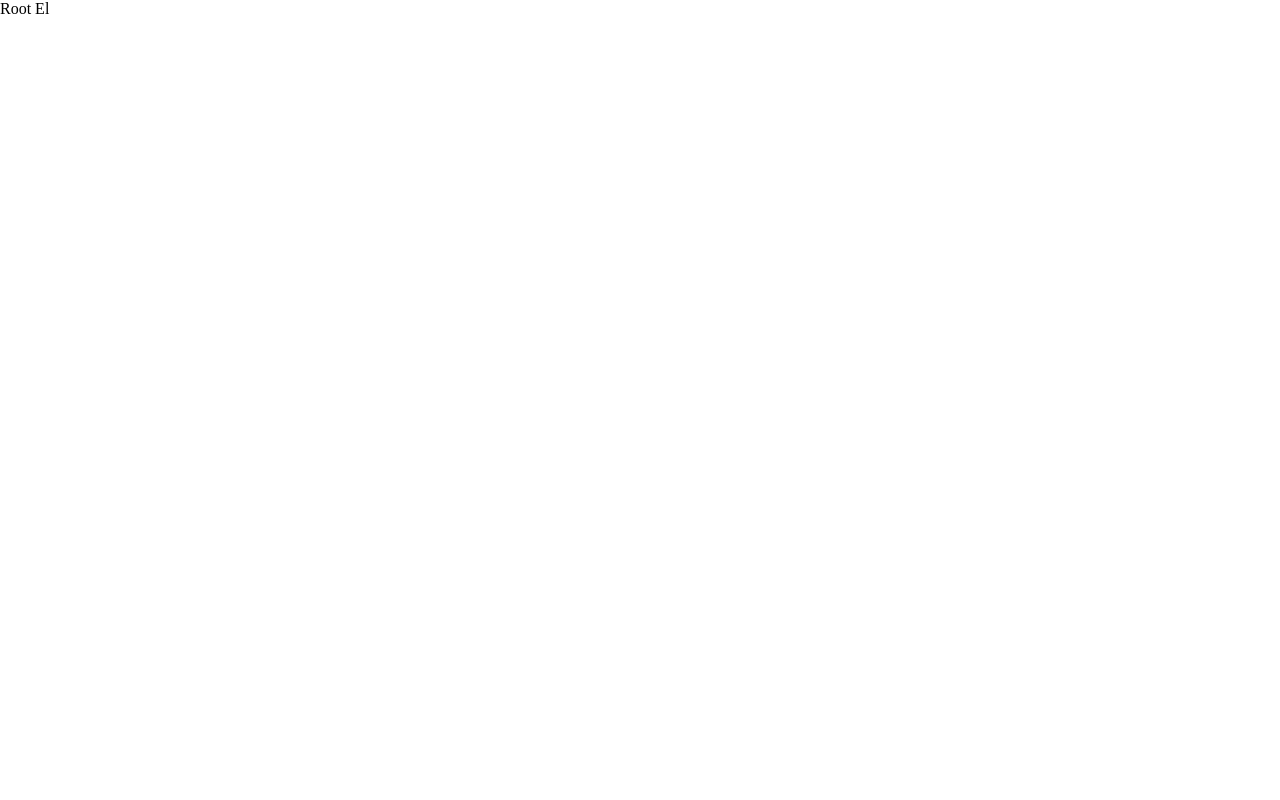
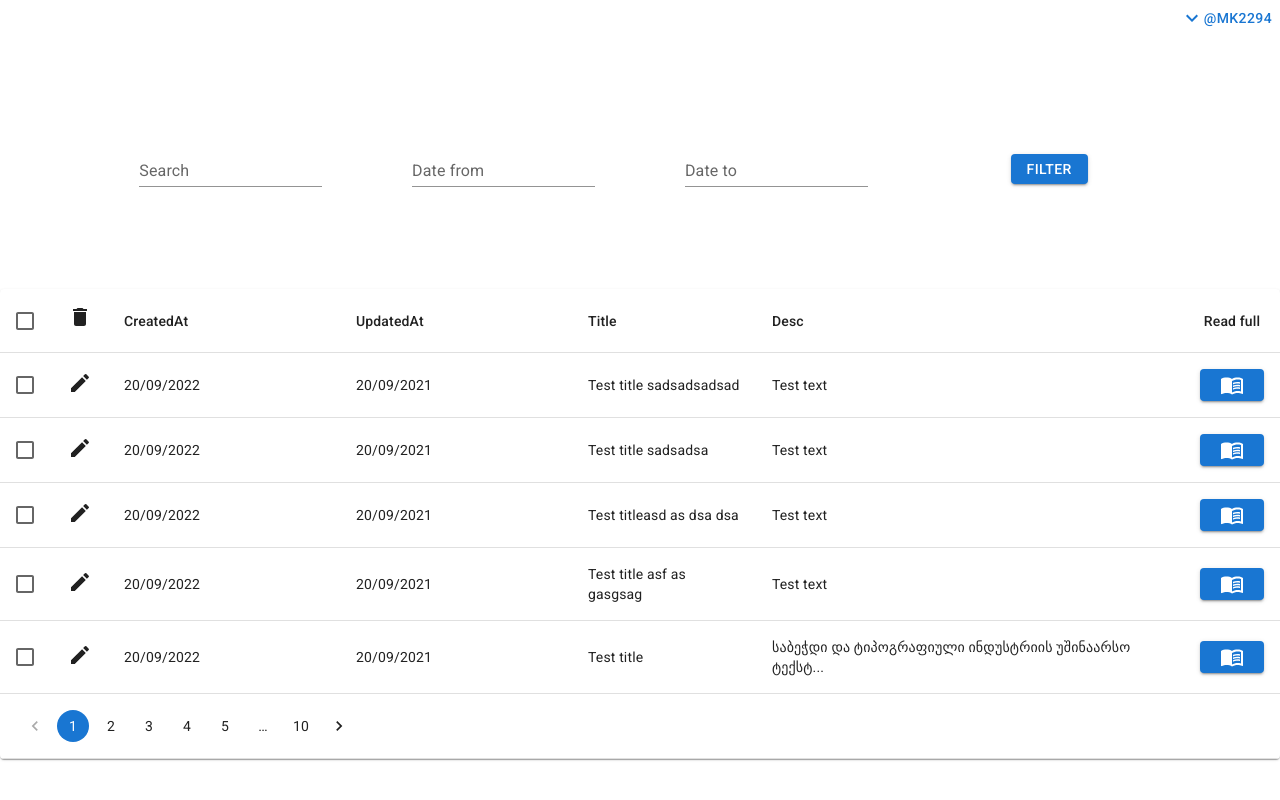
Before and after one commit to Mike-Kirichenko/post_dashboard_app, a React app: page / in a window 1280 px wide. Built offline with nearby package versions, Linux system fonts and the light colour scheme.

Commit message:
markup almost finished

```diff
--- a/package.json
+++ b/package.json
@@ -5,10 +5,13 @@
   "dependencies": {
     "@emotion/react": "^11.10.4",
     "@emotion/styled": "^11.10.4",
+    "@mui/icons-material": "^5.10.6",
     "@mui/material": "^5.10.6",
+    "@mui/x-date-pickers": "^5.0.2",
     "@testing-library/jest-dom": "^5.16.5",
     "@testing-library/react": "^13.4.0",
     "@testing-library/user-event": "^13.5.0",
+    "dayjs": "^1.11.5",
     "react": "^18.2.0",
     "react-dom": "^18.2.0",
     "react-router-dom": "^6.4.0",
--- a/src/components/App/App.css
+++ /dev/null
@@ -1,4 +0,0 @@
-* {
-  margin: 0px;
-  padding: 0px;
-}
--- /dev/null
+++ b/src/components/App/app.css
@@ -0,0 +1,9 @@
+* {
+  margin: 0px;
+  padding: 0px;
+}
+
+a {
+  text-decoration: none;
+  color: black;
+}
--- a/src/components/App/index.js
+++ b/src/components/App/index.js
@@ -1,7 +1,18 @@
-import './App.css';
+import { BrowserRouter as Router, Route, Routes } from 'react-router-dom';
+import WithAuth from '../HOC/WithAuth';
+import Login from '../Login';
+import Posts from '../Posts';
+import './app.css';
 
-function App() {
-  return <div>Root El</div>;
-}
+const App = () => {
+  return (
+    <Router>
+      <Routes>
+        <Route path='/' exact element={<Posts />} />
+        <Route path='/login' exact element={<Login />} />
+      </Routes>
+    </Router>
+  );
+};
 
 export default App;
--- /dev/null
+++ b/src/components/Filter/index.js
@@ -0,0 +1,75 @@
+import { useState } from 'react';
+import Box from '@mui/material/Box';
+import Grid from '@mui/material/Grid';
+import TextField from '@mui/material/TextField';
+import Button from '@mui/material/Button';
+import { AdapterDayjs } from '@mui/x-date-pickers/AdapterDayjs';
+import { LocalizationProvider } from '@mui/x-date-pickers/LocalizationProvider';
+import { DatePicker } from '@mui/x-date-pickers/DatePicker';
+
+const Filter = () => {
+  const [dateRange, setDateRange] = useState({ dateFrom: null, dateTo: null });
+
+  const handleSetDateRange = (dateObj) => {
+    setDateRange((prevRange) => ({ ...prevRange, ...dateObj }));
+  };
+
+  return (
+    <Box sx={{ flexGrow: 1, m: '8%', textAlign: 'center' }}>
+      <Grid container spacing={2}>
+        <Grid item xs={12} sm={3}>
+          <TextField
+            id='standard-basic'
+            label='Search'
+            variant='standard'
+            placeholder='Enter post text'
+          />
+        </Grid>
+        <Grid item xs={12} sm={3}>
+          <LocalizationProvider dateAdapter={AdapterDayjs}>
+            <DatePicker
+              label='Date from'
+              value={dateRange.dateFrom}
+              sx={{ p: '3' }}
+              onChange={(newValue) => {
+                handleSetDateRange({ dateFrom: newValue });
+              }}
+              inputFormat='DD/MM/YYYY'
+              renderInput={(params) => (
+                <TextField {...params} variant='standard' id='date-from' />
+              )}
+            />
+          </LocalizationProvider>
+        </Grid>
+        <Grid item xs={12} sm={3}>
+          <LocalizationProvider dateAdapter={AdapterDayjs}>
+            <DatePicker
+              variant='standard'
+              label='Date to'
+              value={dateRange.dateTo}
+              onChange={(newValue) => {
+                handleSetDateRange({ dateTo: newValue });
+              }}
+              inputFormat='DD/MM/YYYY'
+              sx={{ p: '3' }}
+              renderInput={(params) => (
+                <TextField {...params} variant='standard' id='date-to' />
+              )}
+            />
+          </LocalizationProvider>
+        </Grid>
+        <Grid item xs={12} sm={3}>
+          <Button
+            variant='contained'
+            type='submit'
+            sx={{ height: '30px', mt: '15px' }}
+          >
+            Filter
+          </Button>
+        </Grid>
+      </Grid>
+    </Box>
+  );
+};
+
+export default Filter;
--- /dev/null
+++ b/src/components/HOC/WithAuth.js
@@ -0,0 +1,9 @@
+import { Navigate } from 'react-router-dom';
+
+const WithAuth = ({ children }) => {
+  const token = localStorage.getItem('token');
+  if (!token) return <Navigate to='/login' />;
+  return <>{children}</>;
+};
+
+export default WithAuth;
--- a/src/components/Login/index.js
+++ b/src/components/Login/index.js
@@ -1,7 +1,42 @@
-import './App.css';
+import Box from '@mui/material/Box';
+import TextField from '@mui/material/TextField';
+import Button from '@mui/material/Button';
+import { loginWrapperStyle, loginInputStyle, loginButtonStyle } from './styles';
 
-function Login() {
-  return <div>Login</div>;
-}
+const Login = () => {
+  const tryLogin = (event) => {
+    event.preventDefault();
+  };
+
+  return (
+    <Box sx={loginWrapperStyle}>
+      <form onSubmit={tryLogin}>
+        <TextField
+          // error={true}
+          id='standard-basic'
+          label='Login'
+          variant='standard'
+          sx={loginInputStyle}
+          placeholder='Your nickname or email'
+          // helperText='Incorrect entry.'
+        />
+        <TextField
+          // error={true}
+          id='standard-password-input'
+          label='Password'
+          type='password'
+          autoComplete='current-password'
+          variant='standard'
+          sx={loginInputStyle}
+          placeholder='********'
+          // helperText='Incorrect entry.'
+        />
+        <Button variant='contained' sx={loginButtonStyle} type='submit'>
+          Login
+        </Button>
+      </form>
+    </Box>
+  );
+};
 
 export default Login;
--- /dev/null
+++ b/src/components/Login/styles.js
@@ -0,0 +1,20 @@
+const loginWrapperStyle = {
+  width: '55%',
+  margin: 'auto',
+  textAlign: 'center',
+};
+
+const loginInputStyle = {
+  width: '100%',
+  pt: '2%',
+  mt: '10%',
+  textTransform: 'uppercase',
+};
+
+const loginButtonStyle = {
+  width: '30%',
+  marginTop: '10%',
+  float: 'right',
+};
+
+export { loginWrapperStyle, loginInputStyle, loginButtonStyle };
--- /dev/null
+++ b/src/components/Posts/Post.js
@@ -0,0 +1,38 @@
+import { useContext } from 'react';
+import MenuBookIcon from '@mui/icons-material/MenuBook';
+import ModeEditIcon from '@mui/icons-material/ModeEdit';
+import { Button, Checkbox, TableCell, TableRow } from '@mui/material';
+import ModalContext from '../../context/ModalContext';
+
+const Post = ({ row }) => {
+  const { modalSetOpen } = useContext(ModalContext);
+
+  const { createdAt, updatedAt, title, desc } = row;
+  return (
+    <TableRow>
+      <TableCell padding='checkbox'>
+        <Checkbox color='primary' />
+      </TableCell>
+      <TableCell>
+        <ModeEditIcon />
+      </TableCell>
+      <TableCell align='left'>{createdAt}</TableCell>
+      <TableCell align='left'>{updatedAt}</TableCell>
+      <TableCell align='left'>{title}</TableCell>
+      <TableCell align='left'>
+        {desc.length > 100 ? `${desc.substring(0, 50)}...` : desc}
+      </TableCell>
+      <TableCell align='center'>
+        <Button
+          variant='contained'
+          size='small'
+          onClick={() => modalSetOpen(true)}
+        >
+          <MenuBookIcon />
+        </Button>
+      </TableCell>
+    </TableRow>
+  );
+};
+
+export default Post;
--- /dev/null
+++ b/src/components/Posts/PostModal.js
@@ -0,0 +1,43 @@
+import { useContext } from 'react';
+import Box from '@mui/material/Box';
+import Typography from '@mui/material/Typography';
+import Modal from '@mui/material/Modal';
+import ModalContext from '../../context/ModalContext';
+
+const style = {
+  position: 'absolute',
+  top: '50%',
+  left: '50%',
+  transform: 'translate(-50%, -50%)',
+  width: 400,
+  bgcolor: 'background.paper',
+  border: '2px solid #000',
+  boxShadow: 24,
+  p: 4,
+};
+
+const PostModal = ({ handleOpenModal }) => {
+  const { modalSetOpen } = useContext(ModalContext);
+
+  return (
+    <>
+      <Modal
+        open
+        onClose={() => modalSetOpen(false)}
+        aria-labelledby='modal-modal-title'
+        aria-describedby='modal-modal-description'
+      >
+        <Box sx={style}>
+          <Typography id='modal-modal-title' variant='h6' component='h2'>
+            Text in a modal
+          </Typography>
+          <Typography id='modal-modal-description' sx={{ mt: 2 }}>
+            Duis mollis, est non commodo luctus, nisi erat porttitor ligula.
+          </Typography>
+        </Box>
+      </Modal>
+    </>
+  );
+};
+
+export default PostModal;
--- /dev/null
+++ b/src/components/Posts/PostTableHeader.js
@@ -0,0 +1,23 @@
+import DeleteIcon from '@mui/icons-material/Delete';
+import { Checkbox, TableCell, TableHead, TableRow } from '@mui/material';
+
+const PostTableHeader = () => {
+  return (
+    <TableHead>
+      <TableRow>
+        <TableCell align='left' padding='checkbox'>
+          <Checkbox color='primary' />
+        </TableCell>
+        <TableCell align='left'>
+          <DeleteIcon />
+        </TableCell>
+        <TableCell sx={{ width: '200px' }}>CreatedAt </TableCell>
+        <TableCell sx={{ width: '200px' }}>UpdatedAt</TableCell>
+        <TableCell>Title</TableCell>
+        <TableCell>Desc</TableCell>
+        <TableCell align='center'>Read full</TableCell>
+      </TableRow>
+    </TableHead>
+  );
+};
+export default PostTableHeader;
--- /dev/null
+++ b/src/components/Posts/PostsList.js
@@ -0,0 +1,53 @@
+import Table from '@mui/material/Table';
+import TableBody from '@mui/material/TableBody';
+import PostTableHeader from './PostTableHeader';
+import Post from './Post';
+import PostTableFooter from './PostsTableFooter';
+
+const createData = (createdAt, updatedAt, title, desc) => {
+  return { createdAt, updatedAt, title, desc };
+};
+
+const rows = [
+  createData(
+    '20/09/2022',
+    '20/09/2021',
+    'Test title sadsadsadsad ',
+    'Test text'
+  ),
+  createData('20/09/2022', '20/09/2021', 'Test title sadsadsa ', 'Test text'),
+  createData(
+    '20/09/2022',
+    '20/09/2021',
+    'Test titleasd as dsa dsa',
+    'Test text'
+  ),
+  createData(
+    '20/09/2022',
+    '20/09/2021',
+    'Test title asf as gasgsag ',
+    'Test text'
+  ),
+  createData(
+    '20/09/2022',
+    '20/09/2021',
+    'Test title',
+    'საბეჭდი და ტიპოგრაფიული ინდუსტრიის უშინაარსო ტექსტია. იგი სტანდარტად 1500-იანი წლებიდან იქცა, როდესაც უცნობმა მბეჭდავმა ამწყობ დაზგაზე წიგნის საცდელი ეგზემპლარი დაბეჭდა. მისი ტექსტი არამარტო 5 საუკუნის მანძილზე შემორჩა, არამედ მან დღემდე, ელექტრონული ტიპოგრაფიის დრომდეც უცვლელად მოაღწია. განსაკუთრებული პოპულარობა მას 1960-იან წლებში გამოსულმა Letraset-ის ცნობილმა ტრაფარეტებმა მოუტანა, უფრო მოგვიანებით კი — Aldus PageMaker-ის ტიპის საგამომცემლო პროგრამებმა, რომლებშიც Lorem Ipsum-ის სხვადასხვა ვერსიები იყო ჩაშენებული.'
+  ),
+];
+
+const PostsList = () => {
+  return (
+    <Table>
+      <PostTableHeader />
+      <TableBody>
+        {rows.map((row) => (
+          <Post row={row} />
+        ))}
+      </TableBody>
+      <PostTableFooter />
+    </Table>
+  );
+};
+
+export default PostsList;
--- /dev/null
+++ b/src/components/Posts/PostsTableFooter.js
@@ -0,0 +1,22 @@
+import {
+  Pagination,
+  Stack,
+  TableCell,
+  TableFooter,
+  TableRow,
+} from '@mui/material';
+
+const PostTableFooter = () => {
+  return (
+    <TableFooter>
+      <TableRow>
+        <TableCell colSpan={7}>
+          <Stack spacing={2}>
+            <Pagination count={10} color='primary' />
+          </Stack>
+        </TableCell>
+      </TableRow>
+    </TableFooter>
+  );
+};
+export default PostTableFooter;
--- /dev/null
+++ b/src/components/Posts/index.js
@@ -0,0 +1,26 @@
+import { useState } from 'react';
+import { TableContainer } from '@mui/material';
+import UserPanel from '../UserPanel';
+import Paper from '@mui/material/Paper';
+import PostsList from './PostsList';
+import PostModal from './PostModal';
+import ModalContext from '../../context/ModalContext';
+import Filter from '../Filter';
+
+const Posts = () => {
+  const [modalOpen, modalSetOpen] = useState(false);
+  return (
+    <>
+      <UserPanel />
+      <Filter />
+      <ModalContext.Provider value={{ modalOpen, modalSetOpen }}>
+        <TableContainer component={Paper}>
+          <PostsList />
+        </TableContainer>
+        {modalOpen && <PostModal />}
+      </ModalContext.Provider>
+    </>
+  );
+};
+
+export default Posts;
--- /dev/null
+++ b/src/components/UserPanel/index.js
@@ -0,0 +1,51 @@
+import { useState } from 'react';
+import { Box } from '@mui/system';
+import Menu from '@mui/material/Menu';
+import MenuItem from '@mui/material/MenuItem';
+import KeyboardArrowDownIcon from '@mui/icons-material/KeyboardArrowDown';
+import Button from '@mui/material/Button';
+
+const UserPanel = () => {
+  const [anchorEl, setAnchorEl] = useState(null);
+  const open = Boolean(anchorEl);
+  const handleClick = (event) => {
+    setAnchorEl(event.currentTarget);
+  };
+  const handleClose = () => {
+    setAnchorEl(null);
+  };
+  return (
+    <Box
+      sx={{
+        display: 'flex',
+        justifyContent: 'flex-end',
+        marginBottom: '2.5%',
+      }}
+    >
+      <Button
+        id='basic-button'
+        aria-controls={open ? 'basic-menu' : undefined}
+        aria-haspopup='true'
+        aria-expanded={open ? 'true' : undefined}
+        onClick={handleClick}
+      >
+        <KeyboardArrowDownIcon />
+        @mk2294
+      </Button>
+      <Menu
+        id='basic-menu'
+        anchorEl={anchorEl}
+        open={open}
+        onClose={handleClose}
+        MenuListProps={{
+          'aria-labelledby': 'basic-button',
+        }}
+      >
+        <MenuItem onClick={handleClose}>Change password</MenuItem>
+        <MenuItem onClick={handleClose}>Logout</MenuItem>
+      </Menu>
+    </Box>
+  );
+};
+
+export default UserPanel;
--- /dev/null
+++ b/src/context/ModalContext.js
@@ -0,0 +1,4 @@
+import { createContext } from 'react';
+
+const ModalContext = createContext();
+export default ModalContext;
```
Also changed, not shown: public/index.html (+4 -23 lines), src/services/postsApi.js (added), 1 other file.
